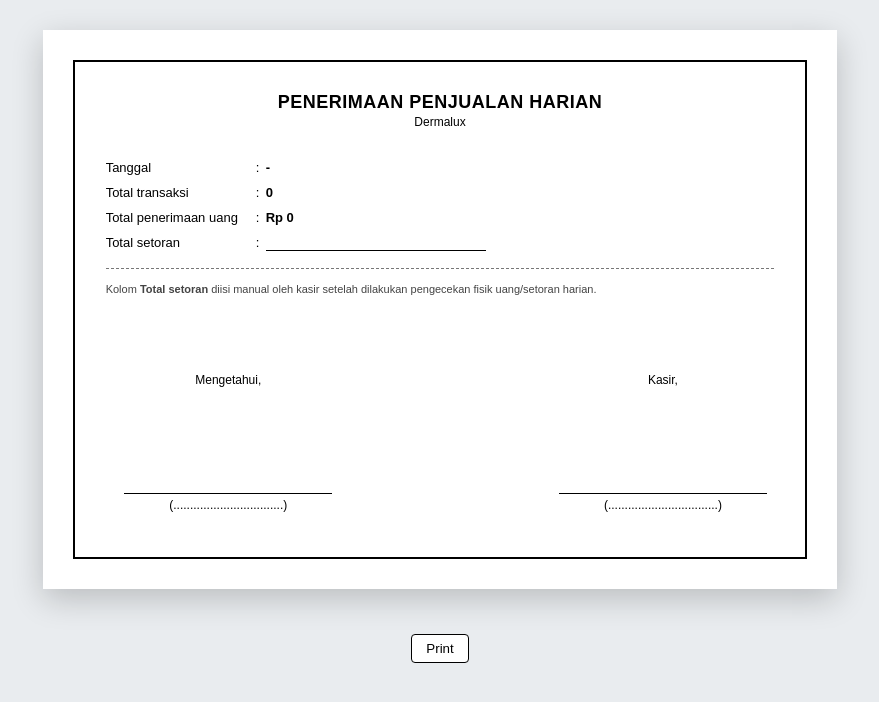
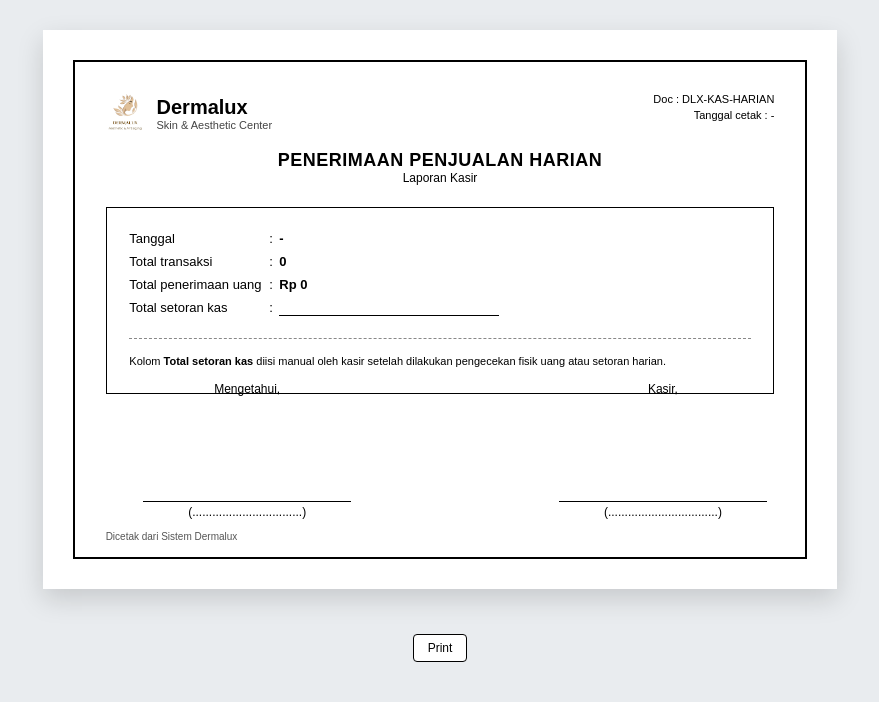
Before and after one commit to felimpascal/dermalux, a Flask app: template app/templates/diagnosa_pasien/print_daily.html in a window 1280 px wide. Shown: the top 702 px of the page, without its empty margins (200-1079 px from the left). Run offline with Flask 3, Linux system fonts and the light colour scheme; the template is opened without the code that fills it, so the values that code supplies are empty.

Commit message:
adjust print_daily

```diff
--- a/app/templates/diagnosa_pasien/print_daily.html
+++ b/app/templates/diagnosa_pasien/print_daily.html
@@ -4,10 +4,10 @@
 <meta charset="UTF-8">
 <title>Penerimaan Penjualan Harian</title>
 <link rel="icon" href="{{ url_for('static', filename='images/favicon.png') }}">
+
 <style>
-
 @page{
-    size: A5 landscape;
+    size:A5 landscape;
     margin:0;
 }
 
@@ -15,30 +15,27 @@
     box-sizing:border-box;
 }
 
-html,body{
+body{
     margin:0;
-    padding:0;
     background:#e9ecef;
     font-family:Arial, Helvetica, sans-serif;
+    color:#000;
 }
 
-/* container tengah */
 .page-wrap{
     display:flex;
     justify-content:center;
     padding:30px;
 }
 
-/* kertas */
 .paper{
     width:210mm;
     height:148mm;
     background:white;
-    box-shadow:0 10px 30px rgba(0,0,0,.2);
+    box-shadow:0 10px 25px rgba(0,0,0,.15);
     padding:8mm;
 }
 
-/* frame */
 .paper-frame{
     border:2px solid black;
     height:100%;
@@ -46,30 +43,75 @@ html,body{
     position:relative;
 }
 
-/* header */
+/* HEADER */
+.header{
+    display:flex;
+    justify-content:space-between;
+    align-items:flex-start;
+}
 
-.header{
-    text-align:center;
-    margin-bottom:8mm;
+.header-left{
+    display:flex;
+    align-items:center;
+    gap:10px;
+}
+
+.logo-img{
+    height:42px;
+    width:auto;
+    display:block;
+}
+
+.clinic-name-wrap{
+    display:flex;
+    flex-direction:column;
+    justify-content:center;
+    line-height:1.15;
+}
+
+.clinic-name{
+    font-size:20px;
+    font-weight:bold;
+}
+
+.clinic-subname{
+    font-size:11px;
+    color:#444;
+}
+
+.doc-info{
+    font-size:11px;
+    text-align:right;
+    line-height:1.45;
 }
 
 .title{
+    text-align:center;
+    margin-top:4mm;
+    margin-bottom:6mm;
+}
+
+.title-main{
     font-size:18px;
     font-weight:bold;
     letter-spacing:.5px;
 }
 
-.subtitle{
+.title-sub{
     font-size:12px;
-    margin-top:2px;
 }
 
-/* info */
+/* INFO */
+.info-box{
+    border:1px solid black;
+    padding:6mm;
+    margin-bottom:6mm;
+}
 
 .info-grid{
     display:grid;
-    grid-template-columns:150px 10px 1fr;
-    row-gap:10px;
+    grid-template-columns:140px 10px 1fr;
+    row-gap:8px;
     font-size:13px;
 }
 
@@ -79,10 +121,10 @@ html,body{
 
 .money{
     font-variant-numeric:tabular-nums;
+    white-space:nowrap;
 }
 
-/* garis setoran */
-
+/* SETORAN */
 .setoran-line{
     display:inline-block;
     width:220px;
@@ -90,28 +132,22 @@ html,body{
     height:16px;
 }
 
-/* garis pemisah */
-
-.hr{
-    border-top:1px dashed #777;
-    margin:14px 0;
+/* NOTE */
+.note{
+    font-size:11px;
+    margin-top:5mm;
+    border-top:1px dashed #888;
+    padding-top:4mm;
+    line-height:1.45;
 }
 
-/* note */
-
-.note{
-    font-size:11px;
-    color:#444;
-}
-
-/* tanda tangan */
-
+/* SIGNATURE */
 .signature{
     position:absolute;
-    bottom:12mm;
+    bottom:10mm;
     right:10mm;
     display:flex;
-    gap:60mm;
+    gap:55mm;
 }
 
 .sign-box{
@@ -127,11 +163,19 @@ html,body{
     border-top:1px solid black;
     width:55mm;
     margin:auto;
-    padding-top:4px;
+    padding-top:3px;
 }
 
-/* tombol */
+/* FOOTER */
+.footer{
+    position:absolute;
+    bottom:4mm;
+    left:8mm;
+    font-size:10px;
+    color:#555;
+}
 
+/* ACTION BUTTON */
 .actions{
     text-align:center;
     margin-top:15px;
@@ -143,12 +187,15 @@ html,body{
     padding:6px 14px;
     border-radius:4px;
     cursor:pointer;
+    font-size:12px;
 }
 
-/* PRINT MODE */
+.btn:hover{
+    background:#f5f5f5;
+}
 
+/* PRINT */
 @media print{
-
     body{
         background:white;
     }
@@ -165,27 +212,46 @@ html,body{
     .actions{
         display:none;
     }
-
 }
-
 </style>
 </head>
 
 <body>
 
 <div class="page-wrap">
-
     <div class="paper">
-
         <div class="paper-frame">
 
+            <!-- HEADER -->
             <div class="header">
-<div class="title">PENERIMAAN PENJUALAN HARIAN</div>
-<div class="subtitle">Dermalux</div>
+                <div class="header-left">
+                    <img src="{{ url_for('static', filename='images/logo.png') }}" alt="Logo Dermalux" class="logo-img">
+                    <div class="clinic-name-wrap">
+                        <div class="clinic-name">Dermalux</div>
+                        <div class="clinic-subname">Skin &amp; Aesthetic Center</div>
+                    </div>
                 </div>
 
+                <div class="doc-info">
+                    Doc : DLX-KAS-HARIAN<br>
+                    Tanggal cetak :
+                    {% if data.tanggal %}
+                        {{ data.tanggal[8:10] }}/{{ data.tanggal[5:7] }}/{{ data.tanggal[0:4] }}
+                    {% else %}
+                        -
+                    {% endif %}
+                </div>
+            </div>
+
+            <!-- TITLE -->
+            <div class="title">
+                <div class="title-main">PENERIMAAN PENJUALAN HARIAN</div>
+                <div class="title-sub">Laporan Kasir</div>
+            </div>
+
+            <!-- INFO BOX -->
+            <div class="info-box">
                 <div class="info-grid">
-
                     <div>Tanggal</div>
                     <div>:</div>
                     <div class="value">
@@ -198,27 +264,31 @@ html,body{
 
                     <div>Total transaksi</div>
                     <div>:</div>
-<div class="value">{{ "{:,.0f}".format(data.total_transaksi or 0) }}</div>
+                    <div class="value">
+                        {{ "{:,.0f}".format(data.total_transaksi or 0) }}
+                    </div>
 
                     <div>Total penerimaan uang</div>
                     <div>:</div>
-<div class="value money">Rp {{ "{:,.0f}".format(data.total_penerimaan_uang or 0) }}</div>
-
-<div>Total setoran</div>
-<div>:</div>
-<div><span class="setoran-line"></span></div>
-
+                    <div class="value money">
+                        Rp {{ "{:,.0f}".format(data.total_penerimaan_uang or 0) }}
                     </div>
 
-<div class="hr"></div>
+                    <div>Total setoran kas</div>
+                    <div>:</div>
+                    <div>
+                        <span class="setoran-line"></span>
+                    </div>
+                </div>
 
                 <div class="note">
-Kolom <b>Total setoran</b> diisi manual oleh kasir setelah dilakukan pengecekan fisik uang/setoran harian.
+                    Kolom <b>Total setoran kas</b> diisi manual oleh kasir setelah dilakukan
+                    pengecekan fisik uang atau setoran harian.
+                </div>
             </div>
 
-
+            <!-- SIGNATURE -->
             <div class="signature">
-
                 <div class="sign-box">
                     <div class="sign-title">Mengetahui,</div>
                     <div class="sign-line">(.................................)</div>
@@ -228,7 +298,11 @@ Kolom <b>Total setoran</b> diisi manual oleh kasir setelah dilakukan pengecekan
                     <div class="sign-title">Kasir,</div>
                     <div class="sign-line">(.................................)</div>
                 </div>
+            </div>
 
+            <!-- FOOTER -->
+            <div class="footer">
+                Dicetak dari Sistem Dermalux
             </div>
 
         </div>
```
Lines whose indentation alone changed are shown as unchanged.
